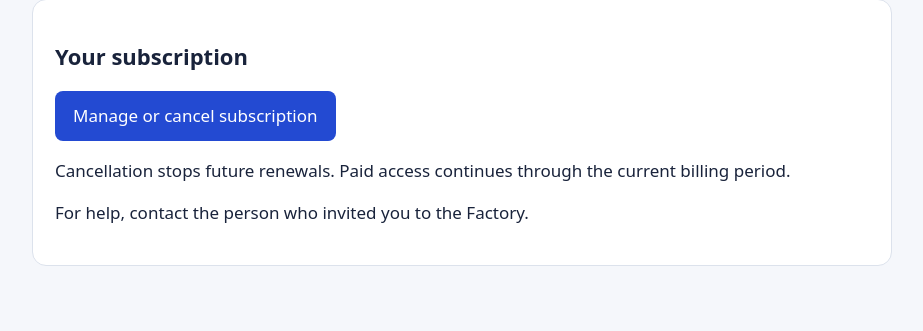
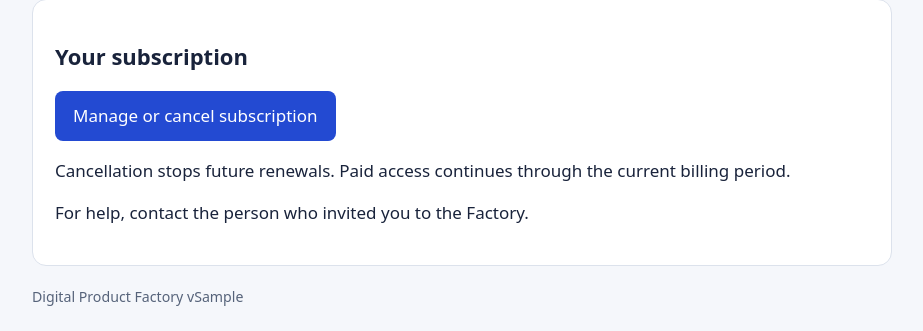
Before and after one commit to laantab/Digital-Product-Factory, a Flask app: template templates/subscriber_dashboard.html in a window 1280 px wide. Shown: the part 758-1089 px from the top of the page, without its empty margins (178-1101 px from the left). Before the commit the page ends 1024 px from the top, so only its background shows below. Run offline with Flask 3, Linux system fonts and the light colour scheme; the template is opened without the code that fills it: most values are stand-ins (such as "Sample title", 1, 10 or a date in 2020); data that the repository does not hold is empty; some libraries are stand-ins or nearby versions.

Commit message:
Show the candidate version on the subscriber dashboard before final validation

```diff
--- a/services/billing/subscriber_routes.py
+++ b/services/billing/subscriber_routes.py
@@ -68,7 +68,8 @@ def dashboard():
     providers=PR.configured_providers() if plan else []
     from services.ebook_design_export import theme_catalog_payload
     themes=theme_catalog_payload()['themes']
-    return render_template('subscriber_dashboard.html',credits=C.balance(customer),plan=plan,providers=providers,themes=themes)
+    from services.factory_version import get_version
+    return render_template('subscriber_dashboard.html',credits=C.balance(customer),plan=plan,providers=providers,themes=themes,app_version=get_version())
 
 
 @bp.app_context_processor
--- a/templates/subscriber_dashboard.html
+++ b/templates/subscriber_dashboard.html
@@ -10,4 +10,4 @@
 <p id="notice" role="status" aria-live="polite"></p>
 <details><summary>Saved books</summary><div id="savedBooks"></div></details>
 <section><h2>Your subscription</h2><button id="manage" type="button">Manage or cancel subscription</button><p>Cancellation stops future renewals. Paid access continues through the current billing period.</p><p id="support">For help, contact the person who invited you to the Factory.</p></section>
-</main><script src="{{ url_for('static',filename='js/subscriber_dashboard.js') }}" defer></script></body></html>
+<footer class="muted"><small>Digital Product Factory v{{ app_version }}</small></footer></main><script src="{{ url_for('static',filename='js/subscriber_dashboard.js') }}" defer></script></body></html>
```
